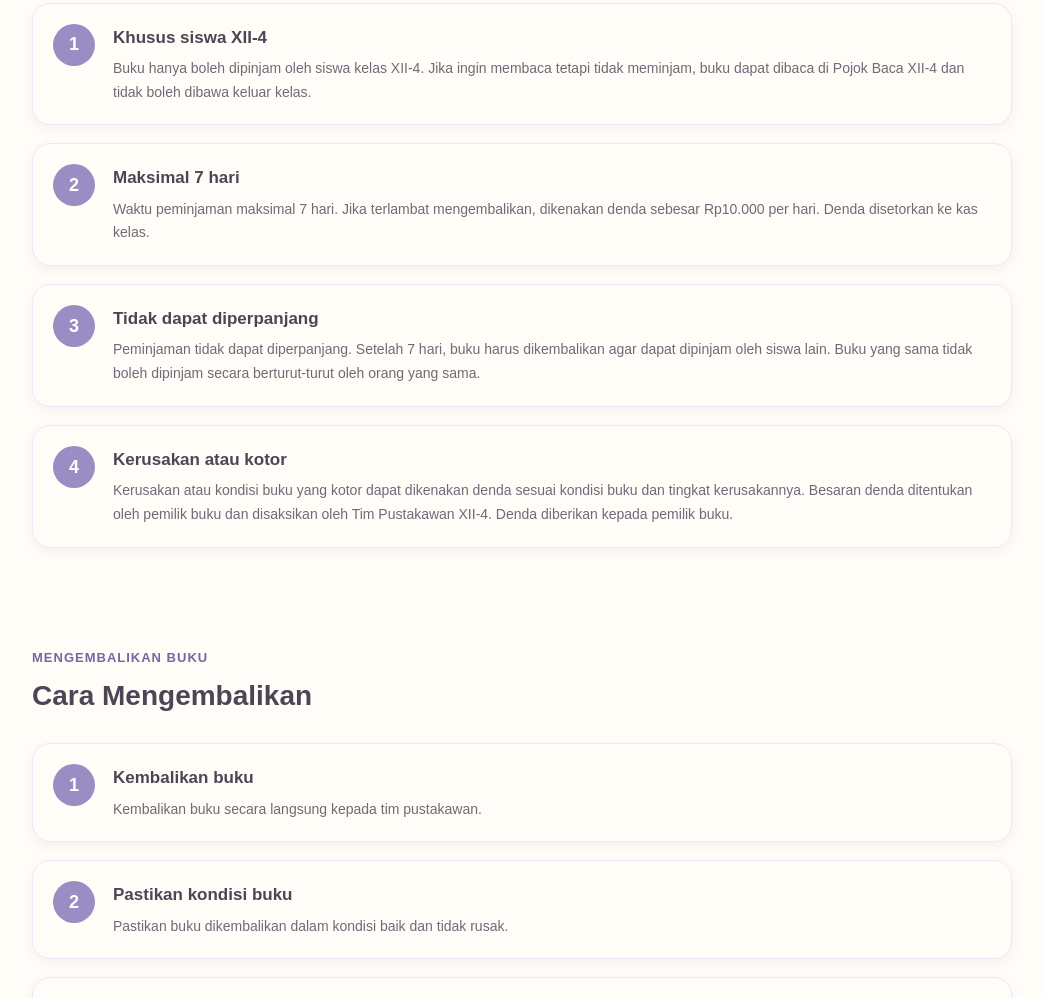
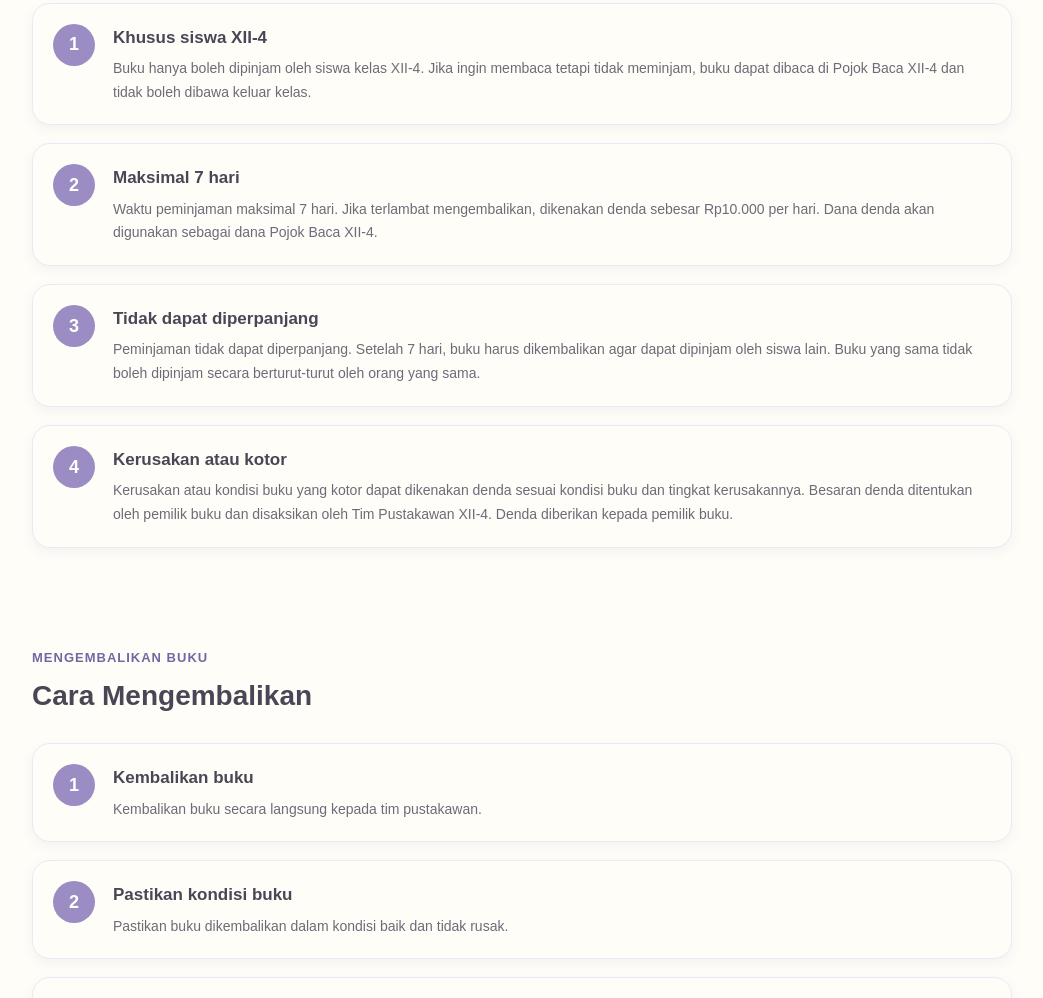
Before and after one commit to anisaherdilia2009-source/pojok-baca-xii-4, a plain HTML site: page cara-meminjam.html in a window 1280 px wide. Shown: the part 1140-2138 px from the top of the page, without its empty margins (118-1161 px from the left). Drawn offline with nearby package versions, Linux system fonts and the light colour scheme.

Commit message:
Update cara-meminjam.html

```diff
--- a/cara-meminjam.html
+++ b/cara-meminjam.html
@@ -149,7 +149,7 @@
                 <p>
                   Waktu peminjaman maksimal 7 hari. Jika terlambat
                   mengembalikan, dikenakan denda sebesar Rp10.000 per hari.
-                  Denda disetorkan ke kas kelas.
+                  Dana denda akan digunakan sebagai dana Pojok Baca XII-4.
                 </p>
               </div>
             </div>
```
